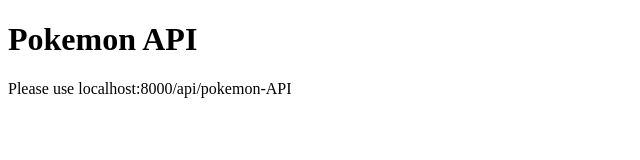
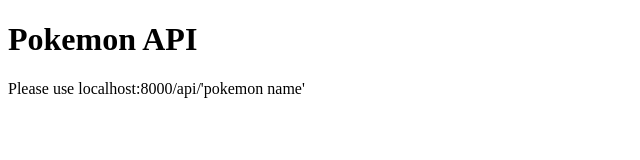
Before and after one commit to g-patton/pokemon-api, a website: page index.html in a window 1280 px wide. Shown: the full height of the page, 0-640 px from the left. Drawn offline with Linux system fonts and the light colour scheme.

Commit message:
heroku and html changes

```diff
--- a/index.html
+++ b/index.html
@@ -8,6 +8,6 @@
 </head>
 <body>
     <h1>Pokemon API</h1>
-    <p>Please use localhost:8000/api/pokemon-API</p>
+    <p>Please use localhost:8000/api/'pokemon name'</p>
 </body>
 </html>
```
